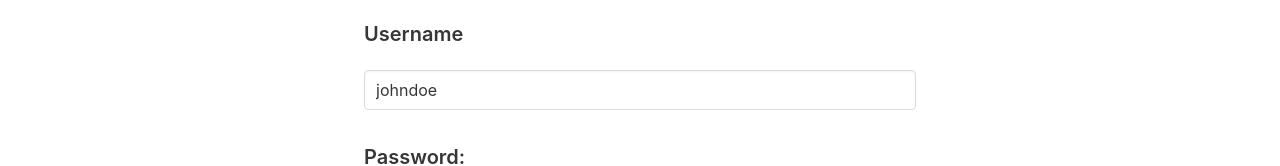
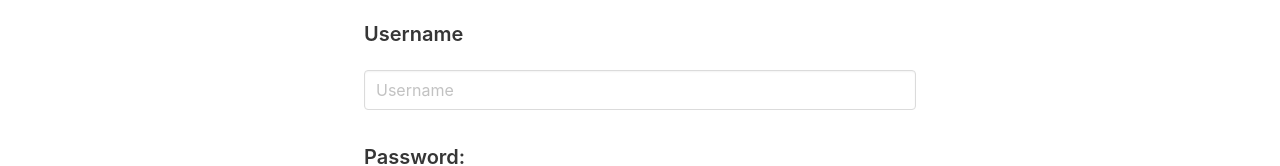
Before and after one commit to Sujan-Kandeepan/CampusEats, a React (Create React App) app: page /accSetupFirst in a window 1280 px wide. Shown: the part 206-372 px from the top of the page. Built offline with nearby package versions, Linux system fonts and the light colour scheme.

Commit message:
removed john doe

```diff
--- a/src/App.js
+++ b/src/App.js
@@ -29,10 +29,10 @@ export default class App extends React.Component {
     super(props);
 
     this.state = {
-      username: "johndoe",
+      username: "",
       password: "",
       user: {
-        fullName: "John Doe",
+        fullName: "",
         age: 0,
         gender: "",
         ethnicity: "",
@@ -116,7 +116,7 @@ export default class App extends React.Component {
             </Route>
 
             <Route path="/settings">
-            <Settings existingUserInfo={this.state.user} updateUserInfo={this.updateUserInfoFromApp}
+            <Settings reviews={this.state.reviews} username={this.state.username} existingUserInfo={this.state.user} updateUserInfo={this.updateUserInfoFromApp}
               username={this.state.username} password={this.state.password}
               updateUsername={this.updateUsername} updatePassword={this.updatePassword} />
           </Route>
```
